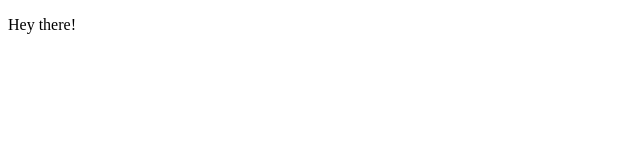
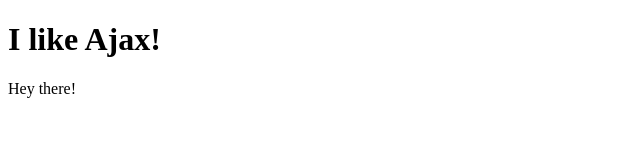
Before and after one commit to lindseyvoskowsky/ajax-wonderland, a plain HTML site: page index.html in a window 1280 px wide. Shown: the whole page, without its empty margins (0-640 px from the left). Drawn offline with Linux system fonts and the light colour scheme.

Commit message:
modified index

```diff
--- a/index.html
+++ b/index.html
@@ -4,6 +4,7 @@
 	<title>Ajax Wonderland!</title>
 </head>
 <body>
+	<h1>I like Ajax!</h1>
 	<p>Hey there!</p>
 </body>
 </html>
```
